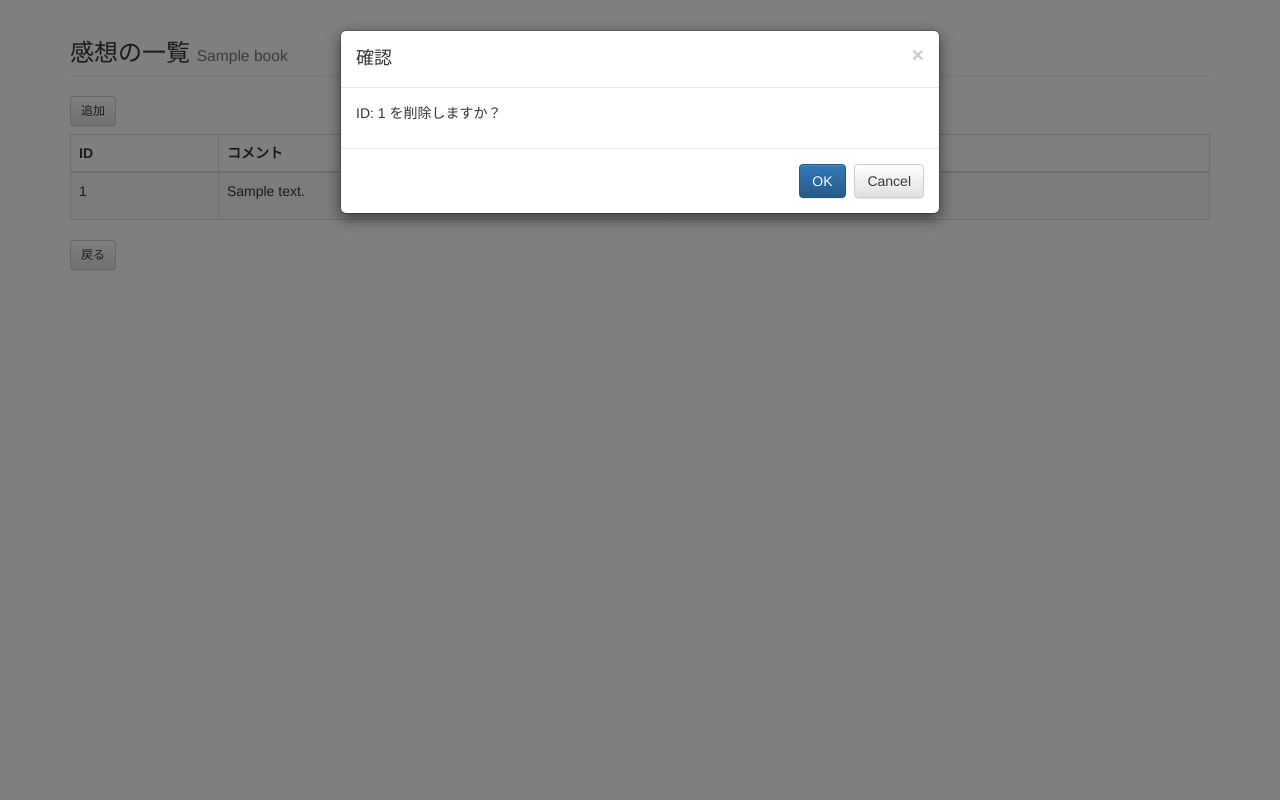
After one commit to lon9/Django-practice, a Django app: template cms/templates/cms/impression_list.html in a window 1280 px wide, after a click on "削除". The commit adds this page. Run offline with Django 3.2, Linux system fonts and the light colour scheme; the template is opened without the code that fills it: most values are stand-ins (such as "Sample title", 1, 10 or a date in 2020); some libraries are stand-ins or nearby versions.

Commit message:
Finished 5

```diff
--- a/cms/templates/cms/book_list.html
+++ b/cms/templates/cms/book_list.html
@@ -33,6 +33,7 @@ table {
           <td>
             <a href="{% url 'cms:book_mod' book_id=book.id %}" class="btn btn-default btn-sm">修正</a>
             <a href="{% url 'cms:book_del' book_id=book.id %}" class="btn btn-default btn-sm">削除</a>
+            <a href="{% url 'cms:impression_list' book_id=book.id %}" class="btn btn-default btn-sm btn-primary">感想の一覧</a>
           </td>
         </tr>
         {% endfor %}
--- /dev/null
+++ b/cms/templates/cms/impression_list.html
@@ -0,0 +1,90 @@
+{% extends "base.html" %}
+
+{% block title %}感想の一覧{% endblock title %}
+
+{% block extrahead %}
+<script>
+$(function() {
+  $('.del_confirm').on('click', function () {
+     $("#del_pk").text($(this).attr("pk"));
+     $('#del_url').attr('href', $(this).attr("url"));
+  });
+});
+</script>
+<style>
+table {
+  margin-top: 8px;
+}
+</style>
+{% endblock %}
+
+{% block content %}
+    <h3 class="page-header">感想の一覧 <small>{{ book.name }}</small></h3>
+    <a href="{% url 'cms:impression_add' book_id=book.id %}" class="btn btn-default btn-sm">追加</a>
+    <table class="table table-striped table-bordered">
+      <thead>
+        <tr>
+          <th>ID</th>
+          <th>コメント</th>
+          <th>操作</th>
+        </tr>
+      </thead>
+      <tbody>
+        {% for impression in impressions %}
+        <tr>
+          <td>{{ impression.id }}</td>
+          <td>{{ impression.comment|linebreaksbr }}</td>
+          <td>
+            <a href="{% url 'cms:impression_mod' book_id=book.id impression_id=impression.id %}" class="btn btn-default btn-sm">修正</a>
+            <button class="btn btn-default btn-sm del_confirm" data-toggle="modal" data-target="#deleteModal" pk="{{ impression.id }}" url="{% url 'cms:impression_del' book_id=book.id impression_id=impression.id %}">削除</a>
+          </td>
+        </tr>
+        {% endfor %}
+      </tbody>
+    </table>
+
+    {% if is_paginated %}
+    <ul class="pagination">
+      {% if page_obj.has_previous %}
+        <li><a href="?page={{ page_obj.previous_page_number }}">&laquo;</a></li>
+      {% else %}
+        <li class="disabled"><a href="#">&laquo;</a></li>
+      {% endif %}
+      {% for linkpage in page_obj.paginator.page_range %}
+        {% ifequal linkpage page_obj.number %}
+          <li  class="active"><a href="#">{{ linkpage }}</a></li>
+        {% else %}
+          <li><a href="?page={{ linkpage }}">{{ linkpage }}</a></li>
+        {% endifequal %}
+      {% endfor %}
+      {% if page_obj.has_next %}
+        <li><a href="?page={{ page_obj.next_page_number }}">&raquo;</a></li>
+      {% else %}
+        <li class="disabled"><a href="#">&raquo;</a></li>
+      {% endif %}
+    </ul>
+    {% endif %}
+
+    <div>
+      <a href="{% url 'cms:book_list' %}" class="btn btn-default btn-sm">戻る</a>
+    </div>
+
+{# 削除を確認するモーダル ダイアログ #}
+<div class="modal fade" id="deleteModal" tabindex="-1" role="dialog" aria-labelledby="deleteModalLabel" aria-hidden="true">
+  <div class="modal-dialog">
+    <div class="modal-content">
+      <div class="modal-header">
+        <button type="button" class="close" data-dismiss="modal" aria-hidden="true">&times;</button>
+        <h4 class="modal-title" id="deleteModalLabel">確認</h4>
+      </div>
+      <div class="modal-body">
+        <p>ID: <span id="del_pk"></span> を削除しますか？</p>
+      </div>
+      <div class="modal-footer">
+        <a href="#" class="btn btn-primary" id="del_url">OK</a>
+        <button type="button" class="btn btn-default" data-dismiss="modal">Cancel</button>
+      </div>
+    </div>
+  </div>
+</div>
+{% endblock content %}
--- a/cms/urls.py
+++ b/cms/urls.py
@@ -7,4 +7,7 @@ urlpatterns = patterns('',
     url(r'^book/add/$', views.book_edit, name='book_add'),  #登録
     url(r'^book/mod/(?P<book_id>\d+)/$', views.book_edit, name='book_mod'),  #修正
     url(r'^book/del/(?P<book_id>\d+)/$', views.book_del, name='book_del'),  #削除
-    )
+    url(r'^impression/(?P<book_id>\d+)/$', views.ImpressionList.as_view(), name='impression_list'),
+    url(r'^impression/add/(?P<book_id>\d+)/$', views.impression_edit, name='impression_add'),
+    url(r'^impression/mod/(?P<book_id>\d+)/(?P<impression_id>\d+)/$', views.impression_edit, name='impression_edit'),
+    url(r'^impression/del/(?P<book_id>\d+)/(?P<impression_id>\d+)/$', views.impression_del, name='impression_del'),)
```
Also changed, not shown: cms/forms.py (+7 -1 lines), cms/templates/cms/impression_edit.html (added, +22 -0 lines), cms/views.py (+46 -2 lines), db.sqlite3.
